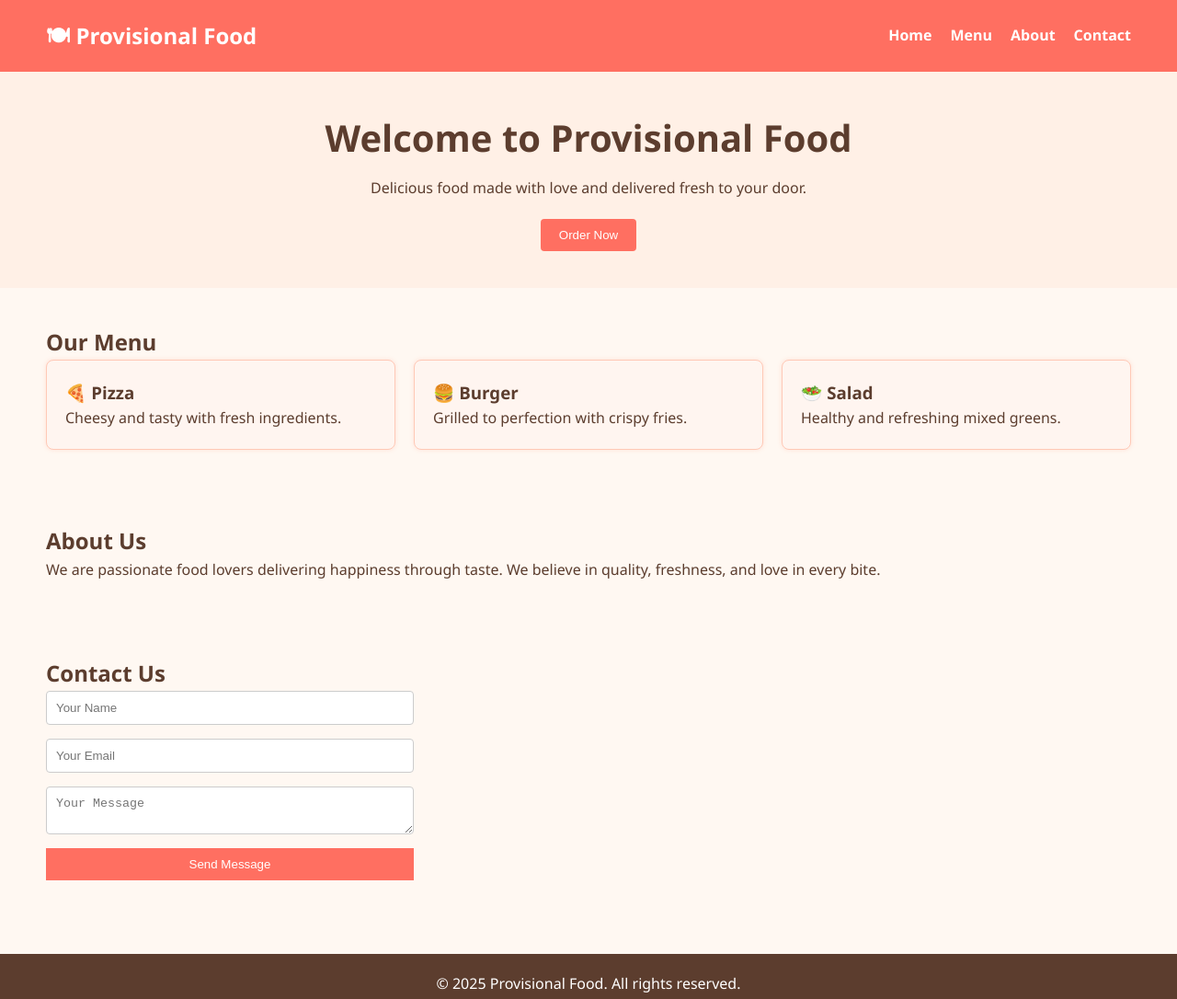
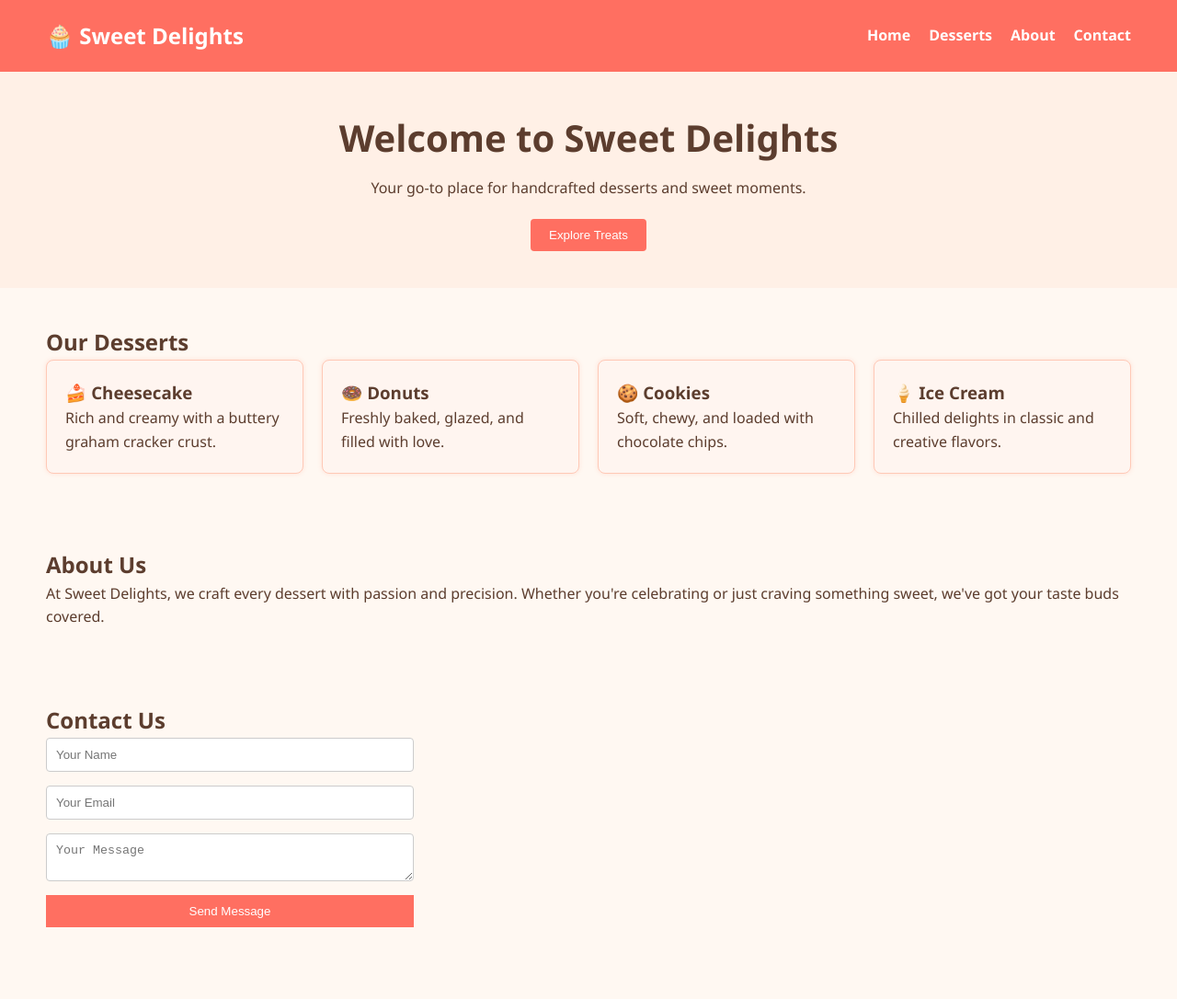
Before and after one commit to maha-project/hosting, a plain HTML site: page index.html in a window 1280 px wide. Shown: the top 1086 px of the page at 92% size. Drawn offline with Linux system fonts and the light colour scheme.

Commit message:
Update index.html

```diff
--- a/index.html
+++ b/index.html
@@ -3,17 +3,17 @@
 <head>
   <meta charset="UTF-8" />
   <meta name="viewport" content="width=device-width, initial-scale=1.0"/>
-  <title>Provisional Food</title>
+  <title>Sweet Delights</title>
   <link rel="stylesheet" href="style.css" />
 </head>
 <body>
 
   <header>
-    <div class="logo">🍽 Provisional Food</div>
+    <div class="logo">🧁 Sweet Delights</div>
     <nav>
       <ul>
         <li><a href="#home">Home</a></li>
-        <li><a href="#menu">Menu</a></li>
+        <li><a href="#menu">Desserts</a></li>
         <li><a href="#about">About</a></li>
         <li><a href="#contact">Contact</a></li>
       </ul>
@@ -21,32 +21,36 @@
   </header>
 
   <section id="home">
-    <h1>Welcome to Provisional Food</h1>
-    <p>Delicious food made with love and delivered fresh to your door.</p>
-    <button onclick="alert('Ordering coming soon!')">Order Now</button>
+    <h1>Welcome to Sweet Delights</h1>
+    <p>Your go-to place for handcrafted desserts and sweet moments.</p>
+    <button onclick="alert('Ordering feature coming soon!')">Explore Treats</button>
   </section>
 
   <section id="menu">
-    <h2>Our Menu</h2>
+    <h2>Our Desserts</h2>
     <div class="menu-items">
       <div class="item">
-        <h3>🍕 Pizza</h3>
-        <p>Cheesy and tasty with fresh ingredients.</p>
+        <h3>🍰 Cheesecake</h3>
+        <p>Rich and creamy with a buttery graham cracker crust.</p>
       </div>
       <div class="item">
-        <h3>🍔 Burger</h3>
-        <p>Grilled to perfection with crispy fries.</p>
+        <h3>🍩 Donuts</h3>
+        <p>Freshly baked, glazed, and filled with love.</p>
       </div>
       <div class="item">
-        <h3>🥗 Salad</h3>
-        <p>Healthy and refreshing mixed greens.</p>
+        <h3>🍪 Cookies</h3>
+        <p>Soft, chewy, and loaded with chocolate chips.</p>
+      </div>
+      <div class="item">
+        <h3>🍦 Ice Cream</h3>
+        <p>Chilled delights in classic and creative flavors.</p>
       </div>
     </div>
   </section>
 
   <section id="about">
     <h2>About Us</h2>
-    <p>We are passionate food lovers delivering happiness through taste. We believe in quality, freshness, and love in every bite.</p>
+    <p>At Sweet Delights, we craft every dessert with passion and precision. Whether you're celebrating or just craving something sweet, we've got your taste buds covered.</p>
   </section>
 
   <section id="contact">
@@ -60,7 +64,7 @@
   </section>
 
   <footer>
-    <p>© 2025 Provisional Food. All rights reserved.</p>
+    <p>© 2025 Sweet Delights. All rights reserved.</p>
   </footer>
 
   <script src="script.js"></script>
```
